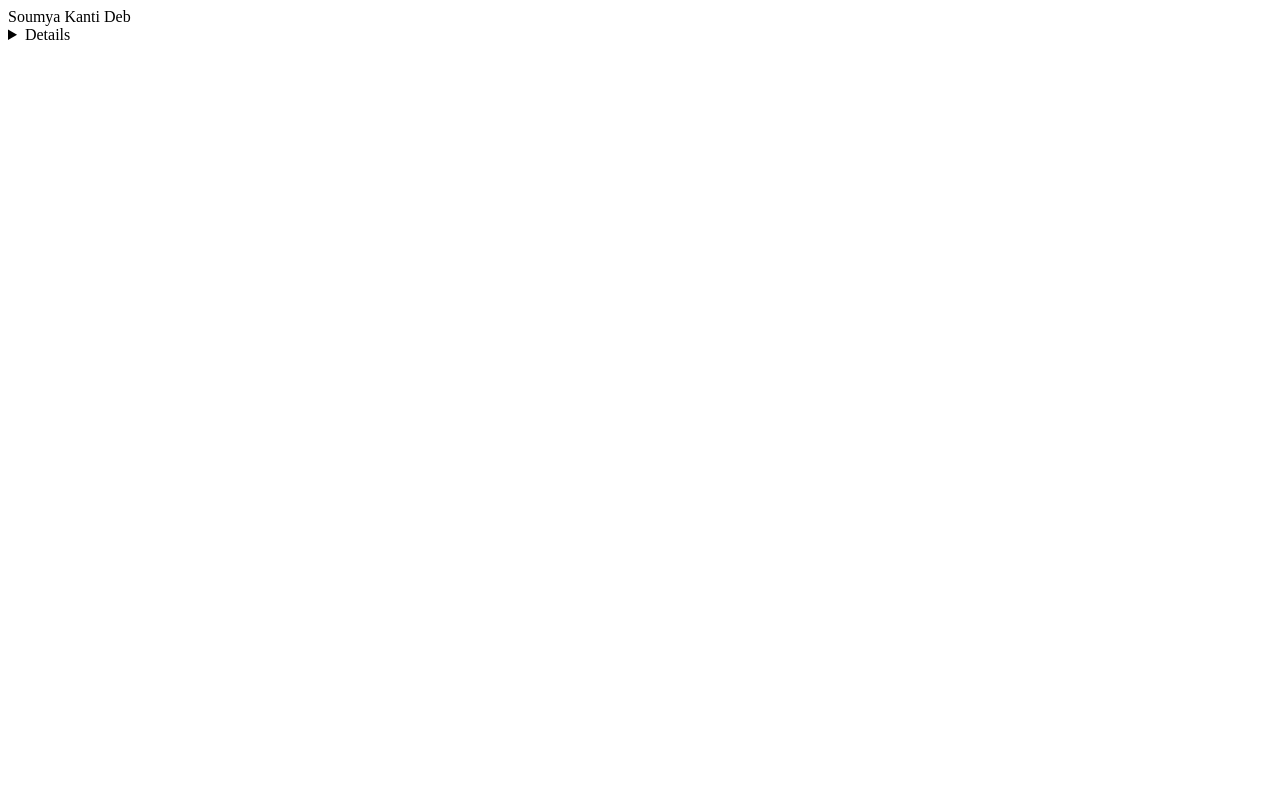
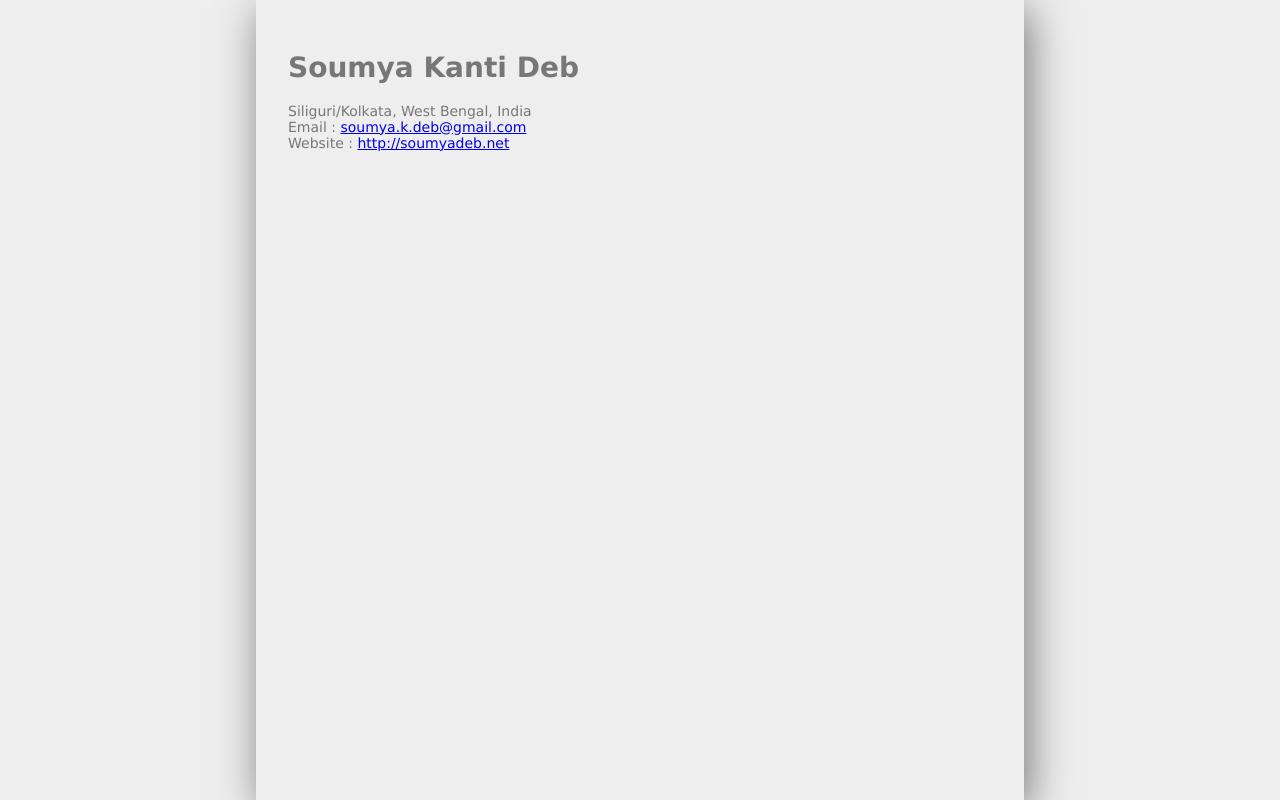
Before and after one commit to debloper/resume, a plain HTML site: page resume.htm in a window 1280 px wide. Drawn offline with Linux system fonts and the light colour scheme.

Commit message:
Body styling, element editing

```diff
--- a/resume.htm
+++ b/resume.htm
@@ -7,14 +7,12 @@
 </head>
 <body>
   <header>
-    <section id="name">
-      Soumya Kanti Deb
-    </section>
-    <details id="whereabouts">
+    <h1 id="name">Soumya Kanti Deb</h1>
+    <section id="details">
       Siliguri/Kolkata, West Bengal, India<br />
       Email : <a href="mailto:soumya.k.deb@gmail.com" target="_blank" title="Contact Email">soumya.k.deb@gmail.com</a><br />
       Website : <a href="http://soumyadeb.net" target="_blank" title="Personal Website">http://soumyadeb.net</a><br />
-    </details>
+    </section>
     <aside id="portals">
     </aside>
   </header>
--- a/style.css
+++ b/style.css
@@ -1,5 +1,19 @@
 @charset "utf-8";
 /* CSS Document */
 
+/* - PRELIMS - */
+html { height: 100%; }
+body {
+	width: 60%;
+	height: 100%;
+	margin: auto;
+	min-width: 640px;
+	max-width: 960px;
+	color: #777;
+	background: #EEE;
+	font: 14px Verdana, Geneva, sans-serif;
+	box-shadow: 5px 10px 40px rgba(0,0,0,0.5);
+}
+
 /* - HEADER - */
-header #name { display: block; }
+header { padding: 32px; }
```
